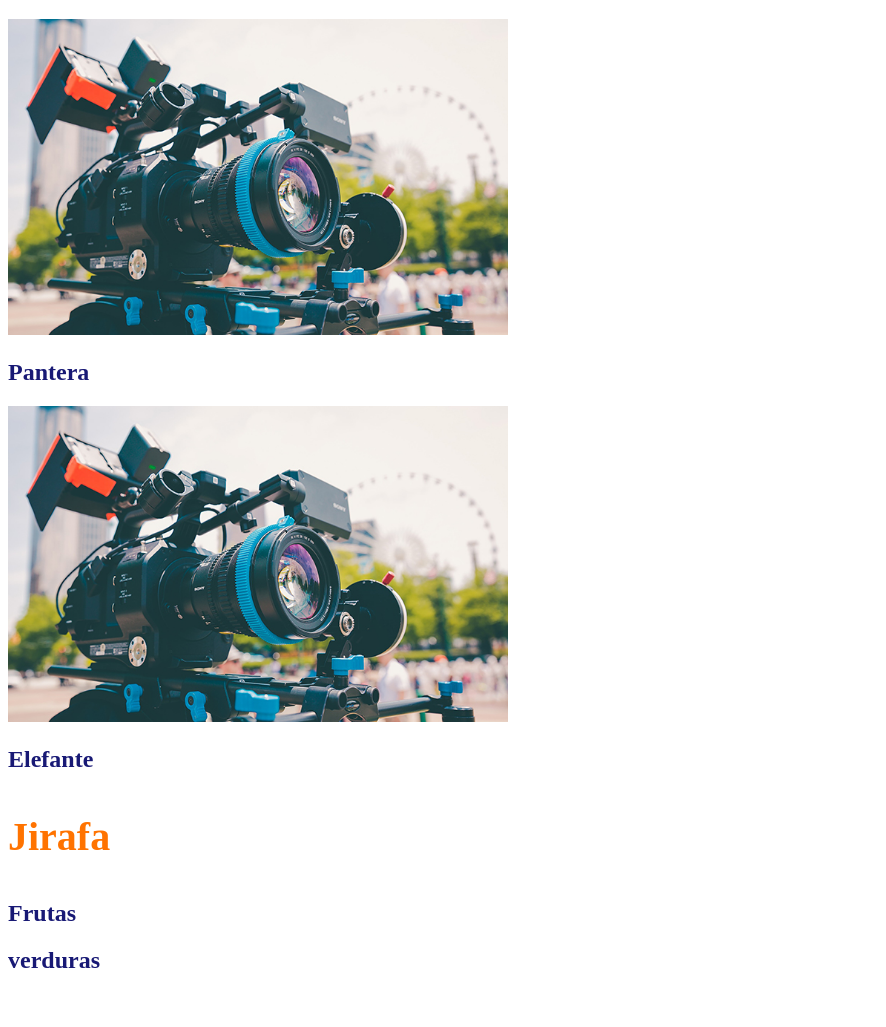
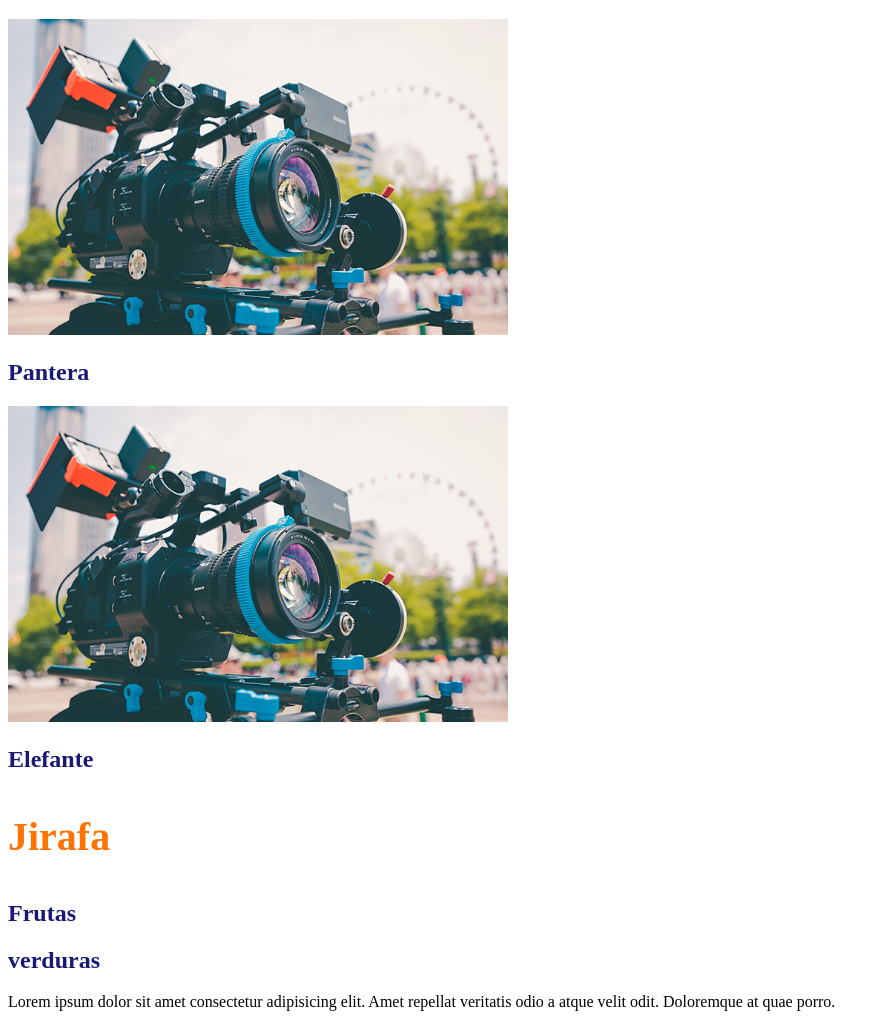
Before and after one commit to santi2D3/app1, a plain HTML site: page index.html in a window 1280 px wide. Shown: the part 61-1088 px from the top of the page, without its empty margins (0-886 px from the left). Before the commit the page ends 1054 px from the top, so only its background shows below. Drawn offline with Linux system fonts and the light colour scheme.

Commit message:
nuevo parrafo

```diff
--- a/index.html
+++ b/index.html
@@ -18,5 +18,7 @@
     <h2>Frutas</h2>
     <h2>verduras</h2>
 
+   <p>Lorem ipsum dolor sit amet consectetur adipisicing elit. Amet repellat veritatis odio a atque velit odit. Doloremque at quae porro.</p>
+
 </body>
 </html>
```
